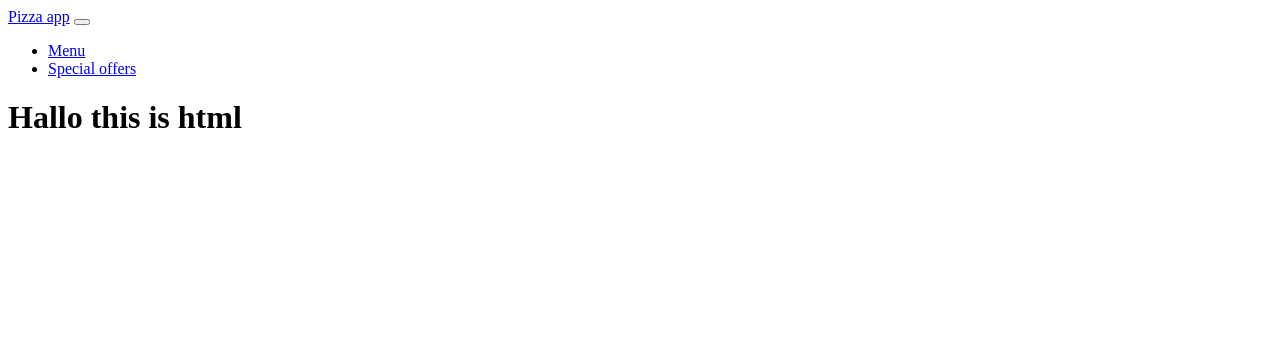
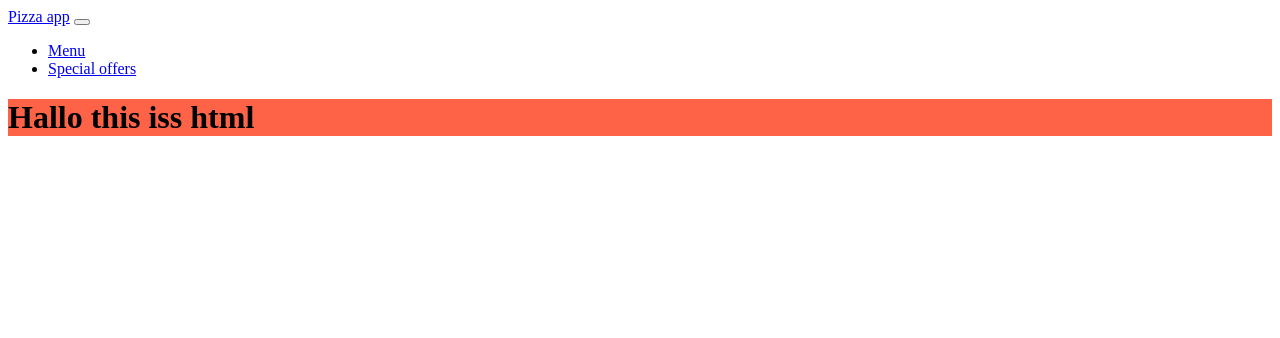
Before and after one commit to dorajohanns/pizza_v2, a Django app: page /menu/ in a window 1280 px wide. Shown: the top 338 px of the page. Run offline with Django 4.2, Linux system fonts and the light colour scheme.

Commit message:
menu commit

```diff
--- a/pizza_v2/settings.py
+++ b/pizza_v2/settings.py
@@ -118,6 +118,9 @@ USE_TZ = True
 # https://docs.djangoproject.com/en/4.2/howto/static-files/
 
 STATIC_URL = 'static/'
+STATICFILES_FIRS =[
+    os.path.join(BASE_DIR, 'static')
+]
 
 # Default primary key field type
 # https://docs.djangoproject.com/en/4.2/ref/settings/#default-auto-field
--- /dev/null
+++ b/static/css/menu.css
@@ -0,0 +1,3 @@
+.menu{
+    background-color: tomato;
+}
--- a/templates/base.html
+++ b/templates/base.html
@@ -1,8 +1,10 @@
+{% load static %}
 <!DOCTYPE html>
 <html lang="en">
 <head>
     <meta charset="UTF-8">
     <title>Pizza app</title>
+    <link rel="stylesheet" href="{% static 'css/menu.css' %}" />
 </head>
 <body>
     {% include 'navigation.html' %}
--- a/templates/menu-menu/menu.html
+++ b/templates/menu-menu/menu.html
@@ -1,5 +1,7 @@
 {% extends 'base.html' %}
 
 {% block content %}
-    <h1>Hallo this is html</h1>
+    <div class="menu">
+    <h1>Hallo this iss html</h1>
+    </div>
 {% endblock %}
```
Also changed, not shown: static/css/mainpage.css (added).
